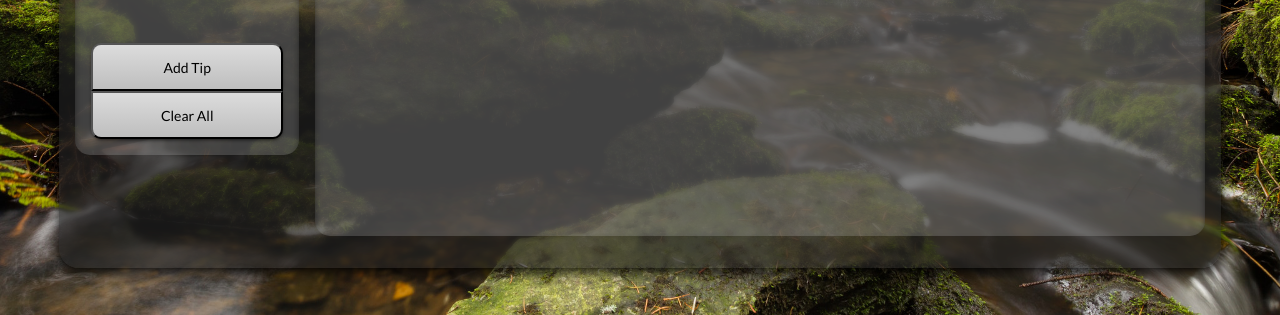
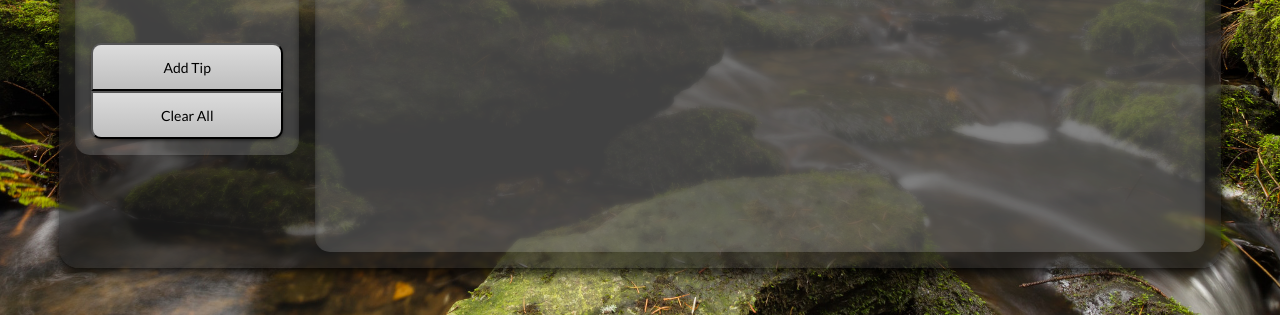
Before and after one commit to kylbutlr/tip-recorder, a plain HTML site: page public/index.html in a window 1280 px wide. Shown: the part 485-800 px from the top of the page. Drawn offline with nearby package versions, Linux system fonts and the light colour scheme; a web font is replaced by a local one.

Commit message:
minor change

```diff
--- a/public/css/style.css
+++ b/public/css/style.css
@@ -188,7 +188,7 @@ input {
     box-shadow: inset 0 5px 10px -3px black;
     padding: 2vh 2vh 0;
     width: 72vw;
-    height: 76vh;
+    height: 78vh;
 }
 .list-div {
     border-radius: 10px 10px 0 0;
@@ -196,7 +196,7 @@ input {
     padding: 0;
     vertical-align: top;
     width: 100%;
-    height: 76vh;
+    height: 78vh;
 }
 .year-header {
     background: #222222aa;
```
